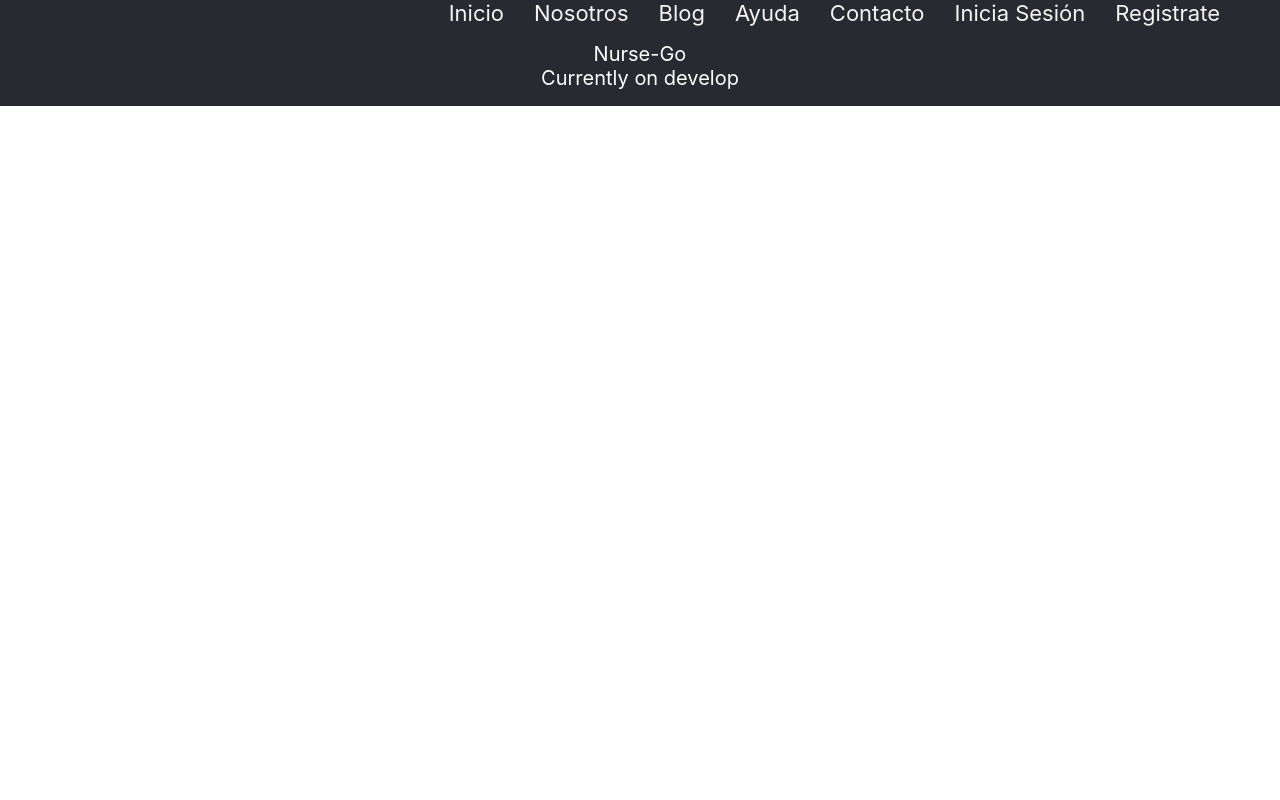
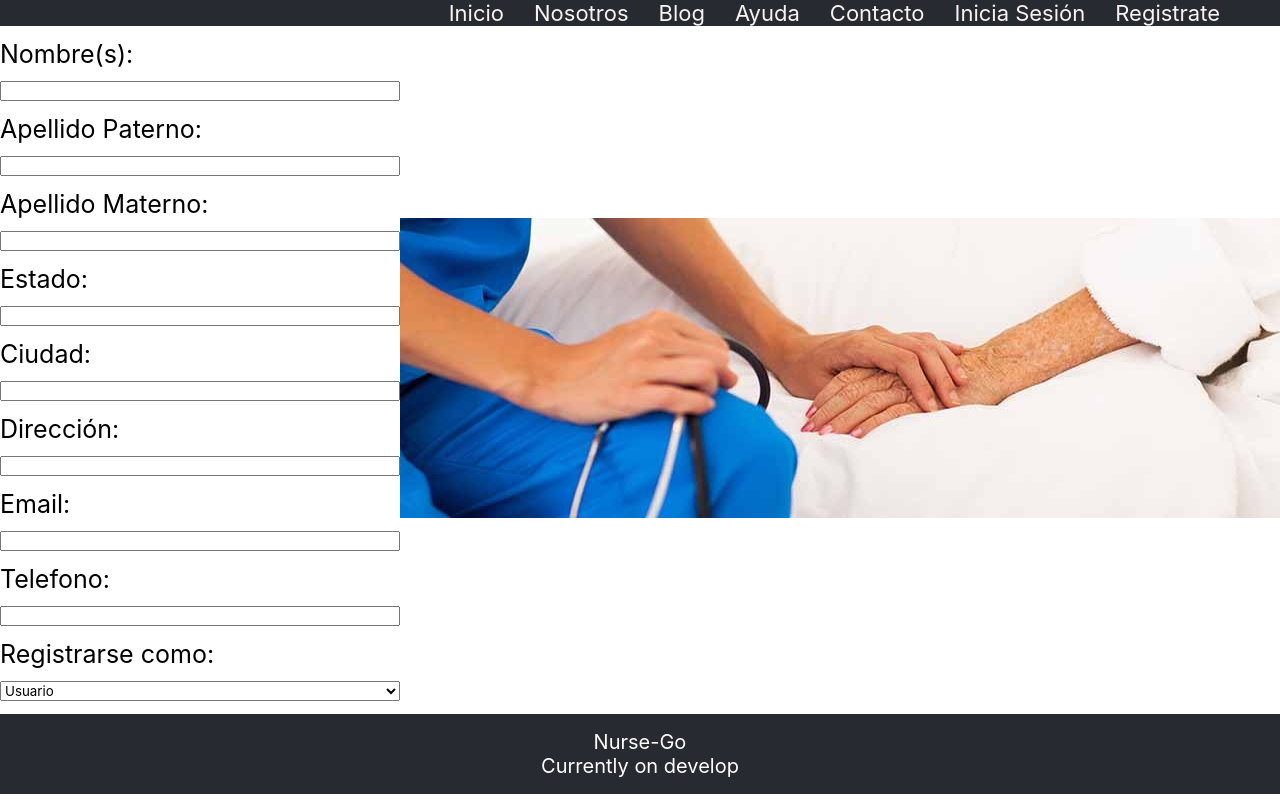
Before and after one commit to AGedgar/Nurse-Go, a React (Create React App) app: page /signUp in a window 1280 px wide. Built offline with nearby package versions, Linux system fonts and the light colour scheme.

Commit message:
Added Register.jsx and Register.css

```diff
--- a/src/App.js
+++ b/src/App.js
@@ -5,6 +5,7 @@ import "./App.css";
 import Landing from "./Landing";
 import Nosotros from "./Nosotros"
 import Blog from "./Blog";
+import Register from "./Register"
 import Footer from "./footer"
 
 
@@ -17,6 +18,7 @@ function App(){
           <Route path="/" exact component={Landing} />
           <Route path="/nosotros" component={Nosotros} />
           <Route path="/blog" component={Blog} />
+          <Route path="/signUp" component={Register} />
         </Switch>
         <Footer />
       </div>
--- a/src/Landing.js
+++ b/src/Landing.js
@@ -18,8 +18,7 @@ function Landing() {
             </div>
         </div>
         <section className="sections-center">
-                We are a company formed by nursing,<br /> healthcare, and technology<br /> professionals who are constantly<br /> looking for ways to improve the<br /> healthcare system.
-        </section>
+                We are a company formed by nursing,<br /> healthcare, and technology<br /> professionals who are constantly<br /> looking for ways to improve the<br /> healthcare system.        </section>
             <section className="sections-imgInfo">
                 <p>
                     The Go RN Platform is the solution to<br /> meet increased demand for all healthcare<br />facilities<br /><br />
--- a/src/Nav.js
+++ b/src/Nav.js
@@ -12,7 +12,7 @@ function Nav(){
             <ol><Link to = "/ayuda">Ayuda</Link></ol>
             <ol><Link to = "/contacto">Contacto</Link></ol>
             <ol><Link to = "/loggin">Inicia Sesión</Link></ol>
-            <ol><Link to = "signUp">Registrate</Link></ol>
+            <ol><Link to = "/signUp">Registrate</Link></ol>
             </div>
         </div>
     )
--- /dev/null
+++ b/src/Register.css
@@ -0,0 +1,20 @@
+form{
+    display: flex;
+    justify-content: space-evenly;
+    /* margin-left: 50px; */
+    align-items: center;
+}
+
+.form-container{
+    /* margin-top: 30px; */
+    display: flex;
+    flex-direction: column;
+    flex-wrap: wrap;
+    font-size: 25px;
+    height: 86vh;
+    justify-content: space-evenly;
+}
+
+input{
+    width: 400px;
+}
--- /dev/null
+++ b/src/Register.jsx
@@ -0,0 +1,40 @@
+import React from "react"
+import "./Register.css"
+import RegisterImage from "./register.jpg"
+
+function Register(){
+    return(
+        <form action="">
+            <div className="form-container">
+            <label htmlFor="name">Nombre(s):</label>
+            <input type="text" name="name" id=""/>
+            <label htmlFor="apeP">Apellido Paterno:</label>
+            <input type="text" name="apeP"/>
+            <label htmlFor="apeM">Apellido Materno:</label>
+            <input type="text" name="apeM"/>
+
+            <label htmlFor="state">Estado:</label>
+            <input type="text" name="state" id=""/>
+            <label htmlFor="city">Ciudad:</label>
+            <input type="text" name="city"/>
+            <label htmlFor="addres">Dirección:</label>
+            <input type="text" name="address" id=""/>
+
+            <label htmlFor="email">Email:</label>
+            <input type="text" name="email" id=""/>
+            <label htmlFor="tel">Telefono:</label>
+            <input type="text" name="tel" id=""/>
+            <label htmlFor="type">Registrarse como:</label>
+            <select name="type" id="">
+                <option value="User">Usuario</option>
+                <option value="Nurse">Enfermera(o)</option>
+            </select>
+            </div>
+            <div>
+                <img src={RegisterImage} alt=""/>
+            </div>
+        </form>
+    )
+}
+
+export default Register;
```
Also changed, not shown: src/register.jpg (added).
